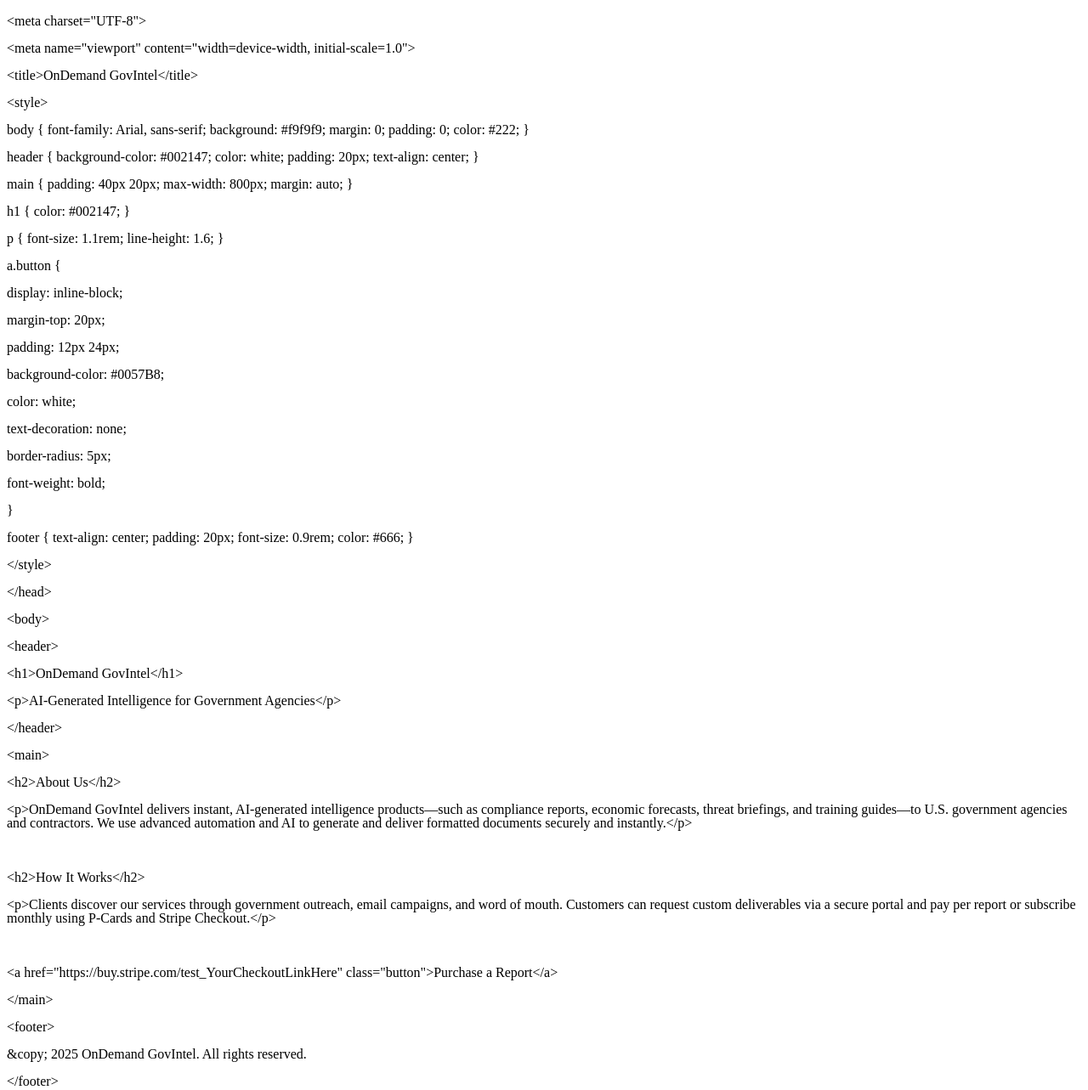
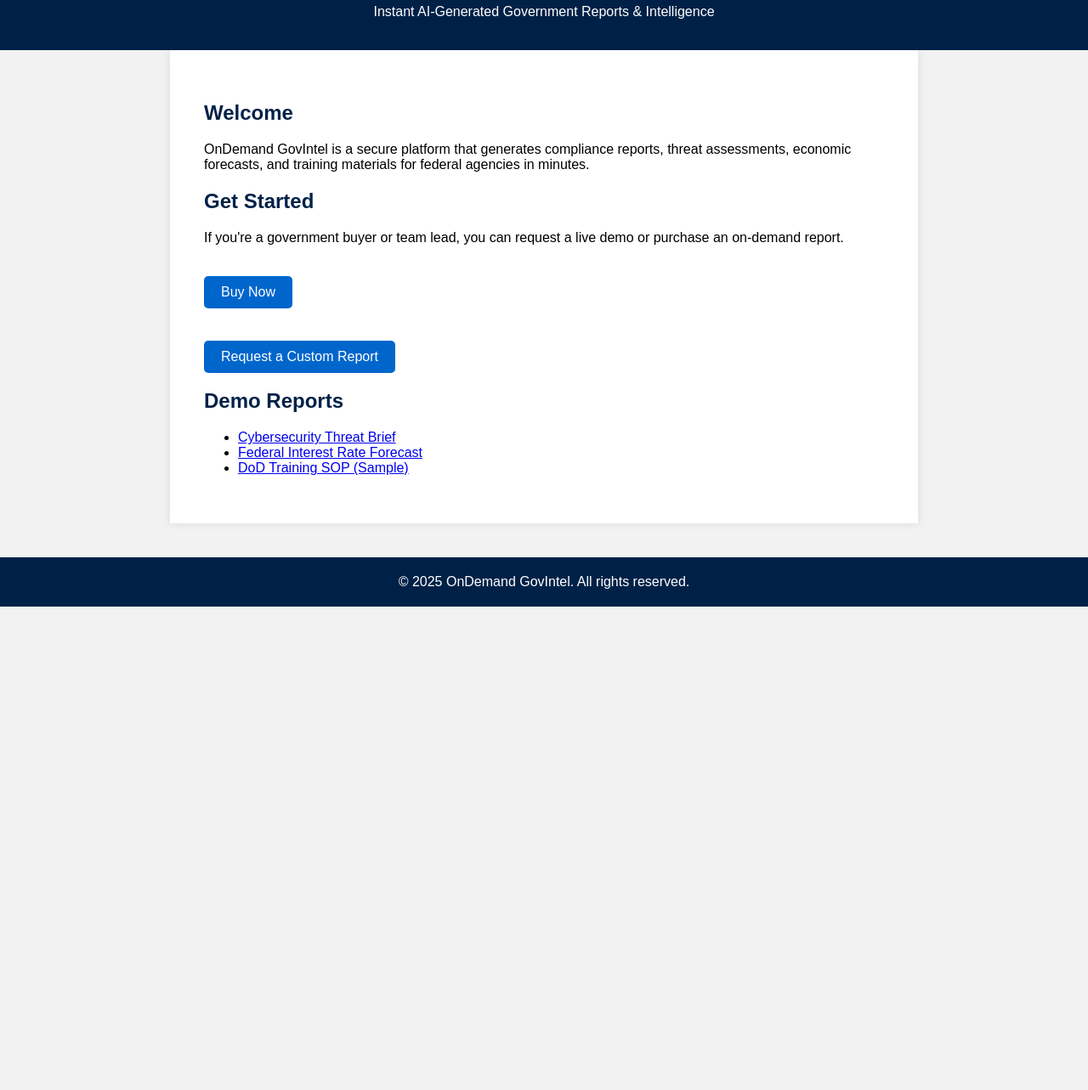
Before and after one commit to filmlogica/OnDemand_GovIntel, a plain HTML site: page index.html in a window 1280 px wide. Shown: the part 95-1378 px from the top of the page at 85% size. After the commit the page ends 809 px from the top, so only its background shows below. Drawn offline with Linux system fonts and the light colour scheme.

Commit message:
Update index.html

```diff
--- a/index.html
+++ b/index.html
@@ -1,99 +1,83 @@
 <!DOCTYPE html>
-<html>
+<html lang="en">
 <head>
-	<meta http-equiv="content-type" content="text/html; charset=utf-8"/>
-	<title></title>
-	<meta name="generator" content="LibreOffice 24.2.7.2 (Linux)"/>
-	<meta name="created" content="2025-05-27T15:04:24.693089569"/>
-	<meta name="changed" content="2025-05-27T15:05:53.896857203"/>
-	<style type="text/css">
-		@page { size: 8.27in 11.69in; margin: 0.79in }
-		p { line-height: 115%; margin-bottom: 0.1in; background: transparent }
-	</style>
+  <meta charset="UTF-8">
+  <meta name="viewport" content="width=device-width, initial-scale=1">
+  <title>OnDemand GovIntel</title>
+  <style>
+    body {
+      font-family: Arial, sans-serif;
+      background: #f2f2f2;
+      margin: 0;
+      padding: 0;
+    }
+    header {
+      background: #002147;
+      color: white;
+      padding: 20px;
+      text-align: center;
+    }
+    main {
+      padding: 40px;
+      max-width: 800px;
+      margin: auto;
+      background: white;
+      box-shadow: 0 0 10px rgba(0,0,0,0.1);
+    }
+    h1, h2 {
+      color: #002147;
+    }
+    a.button {
+      display: inline-block;
+      padding: 10px 20px;
+      background: #0066cc;
+      color: white;
+      text-decoration: none;
+      border-radius: 5px;
+      margin-top: 20px;
+    }
+    footer {
+      text-align: center;
+      padding: 20px;
+      background: #002147;
+      color: white;
+      margin-top: 40px;
+    }
+  </style>
 </head>
-<body lang="en-US" link="#000080" vlink="#800000" dir="ltr"><p style="line-height: 100%; margin-bottom: 0in">
-&lt;!DOCTYPE html&gt;</p>
-<p style="line-height: 100%; margin-bottom: 0in">&lt;html lang=&quot;en&quot;&gt;</p>
-<p style="line-height: 100%; margin-bottom: 0in">&lt;head&gt;</p>
-<p style="line-height: 100%; margin-bottom: 0in">  &lt;meta
-charset=&quot;UTF-8&quot;&gt;</p>
-<p style="line-height: 100%; margin-bottom: 0in">  &lt;meta
-name=&quot;viewport&quot; content=&quot;width=device-width,
-initial-scale=1.0&quot;&gt;</p>
-<p style="line-height: 100%; margin-bottom: 0in">  &lt;title&gt;OnDemand
-GovIntel&lt;/title&gt;</p>
-<p style="line-height: 100%; margin-bottom: 0in">  &lt;style&gt;</p>
-<p style="line-height: 100%; margin-bottom: 0in">    body {
-font-family: Arial, sans-serif; background: #f9f9f9; margin: 0;
-padding: 0; color: #222; }</p>
-<p style="line-height: 100%; margin-bottom: 0in">    header {
-background-color: #002147; color: white; padding: 20px; text-align:
-center; }</p>
-<p style="line-height: 100%; margin-bottom: 0in">    main { padding:
-40px 20px; max-width: 800px; margin: auto; }</p>
-<p style="line-height: 100%; margin-bottom: 0in">    h1 { color:
-#002147; }</p>
-<p style="line-height: 100%; margin-bottom: 0in">    p { font-size:
-1.1rem; line-height: 1.6; }</p>
-<p style="line-height: 100%; margin-bottom: 0in">    a.button {</p>
-<p style="line-height: 100%; margin-bottom: 0in">      display:
-inline-block;</p>
-<p style="line-height: 100%; margin-bottom: 0in">      margin-top:
-20px;</p>
-<p style="line-height: 100%; margin-bottom: 0in">      padding: 12px
-24px;</p>
-<p style="line-height: 100%; margin-bottom: 0in">
-background-color: #0057B8;</p>
-<p style="line-height: 100%; margin-bottom: 0in">      color: white;</p>
-<p style="line-height: 100%; margin-bottom: 0in">
-text-decoration: none;</p>
-<p style="line-height: 100%; margin-bottom: 0in">      border-radius:
-5px;</p>
-<p style="line-height: 100%; margin-bottom: 0in">      font-weight:
-bold;</p>
-<p style="line-height: 100%; margin-bottom: 0in">    }</p>
-<p style="line-height: 100%; margin-bottom: 0in">    footer {
-text-align: center; padding: 20px; font-size: 0.9rem; color: #666; }</p>
-<p style="line-height: 100%; margin-bottom: 0in">  &lt;/style&gt;</p>
-<p style="line-height: 100%; margin-bottom: 0in">&lt;/head&gt;</p>
-<p style="line-height: 100%; margin-bottom: 0in">&lt;body&gt;</p>
-<p style="line-height: 100%; margin-bottom: 0in">  &lt;header&gt;</p>
-<p style="line-height: 100%; margin-bottom: 0in">    &lt;h1&gt;OnDemand
-GovIntel&lt;/h1&gt;</p>
-<p style="line-height: 100%; margin-bottom: 0in">    &lt;p&gt;AI-Generated
-Intelligence for Government Agencies&lt;/p&gt;</p>
-<p style="line-height: 100%; margin-bottom: 0in">  &lt;/header&gt;</p>
-<p style="line-height: 100%; margin-bottom: 0in">  &lt;main&gt;</p>
-<p style="line-height: 100%; margin-bottom: 0in">    &lt;h2&gt;About
-Us&lt;/h2&gt;</p>
-<p style="line-height: 100%; margin-bottom: 0in">    &lt;p&gt;OnDemand
-GovIntel delivers instant, AI-generated intelligence products—such
-as compliance reports, economic forecasts, threat briefings, and
-training guides—to U.S. government agencies and contractors. We use
-advanced automation and AI to generate and deliver formatted
-documents securely and instantly.&lt;/p&gt;</p>
-<p style="line-height: 100%; margin-bottom: 0in"><br/>
+<body>
 
-</p>
-<p style="line-height: 100%; margin-bottom: 0in">    &lt;h2&gt;How It
-Works&lt;/h2&gt;</p>
-<p style="line-height: 100%; margin-bottom: 0in">    &lt;p&gt;Clients
-discover our services through government outreach, email campaigns,
-and word of mouth. Customers can request custom deliverables via a
-secure portal and pay per report or subscribe monthly using P-Cards
-and Stripe Checkout.&lt;/p&gt;</p>
-<p style="line-height: 100%; margin-bottom: 0in"><br/>
+<header>
+  <h1>OnDemand GovIntel</h1>
+  <p>Instant AI-Generated Government Reports & Intelligence</p>
+</header>
 
-</p>
-<p style="line-height: 100%; margin-bottom: 0in">    &lt;a
-href=&quot;https://buy.stripe.com/test_YourCheckoutLinkHere&quot;
-class=&quot;button&quot;&gt;Purchase a Report&lt;/a&gt;</p>
-<p style="line-height: 100%; margin-bottom: 0in">  &lt;/main&gt;</p>
-<p style="line-height: 100%; margin-bottom: 0in">  &lt;footer&gt;</p>
-<p style="line-height: 100%; margin-bottom: 0in">    &amp;copy; 2025
-OnDemand GovIntel. All rights reserved.</p>
-<p style="line-height: 100%; margin-bottom: 0in">  &lt;/footer&gt;</p>
-<p style="line-height: 100%; margin-bottom: 0in">&lt;/body&gt;</p>
-<p style="line-height: 100%; margin-bottom: 0in">&lt;/html&gt;</p>
+<main>
+  <h2>Welcome</h2>
+  <p>
+    OnDemand GovIntel is a secure platform that generates compliance reports, threat assessments,
+    economic forecasts, and training materials for federal agencies in minutes.
+  </p>
+
+  <h2>Get Started</h2>
+  <p>
+    If you're a government buyer or team lead, you can request a live demo or purchase an on-demand report.
+  </p>
+  <a href="https://buy.stripe.com/test_aabbccddeeff" class="button">Buy Now</a>
+  <br><br>
+  <a href="https://forms.gle/your-form-id" class="button">Request a Custom Report</a>
+
+  <h2>Demo Reports</h2>
+  <ul>
+    <li><a href="https://drive.google.com/your-demo-briefing">Cybersecurity Threat Brief</a></li>
+    <li><a href="https://drive.google.com/your-demo-forecast">Federal Interest Rate Forecast</a></li>
+    <li><a href="https://drive.google.com/your-demo-training">DoD Training SOP (Sample)</a></li>
+  </ul>
+</main>
+
+<footer>
+  &copy; 2025 OnDemand GovIntel. All rights reserved.
+</footer>
+
 </body>
 </html>
```
